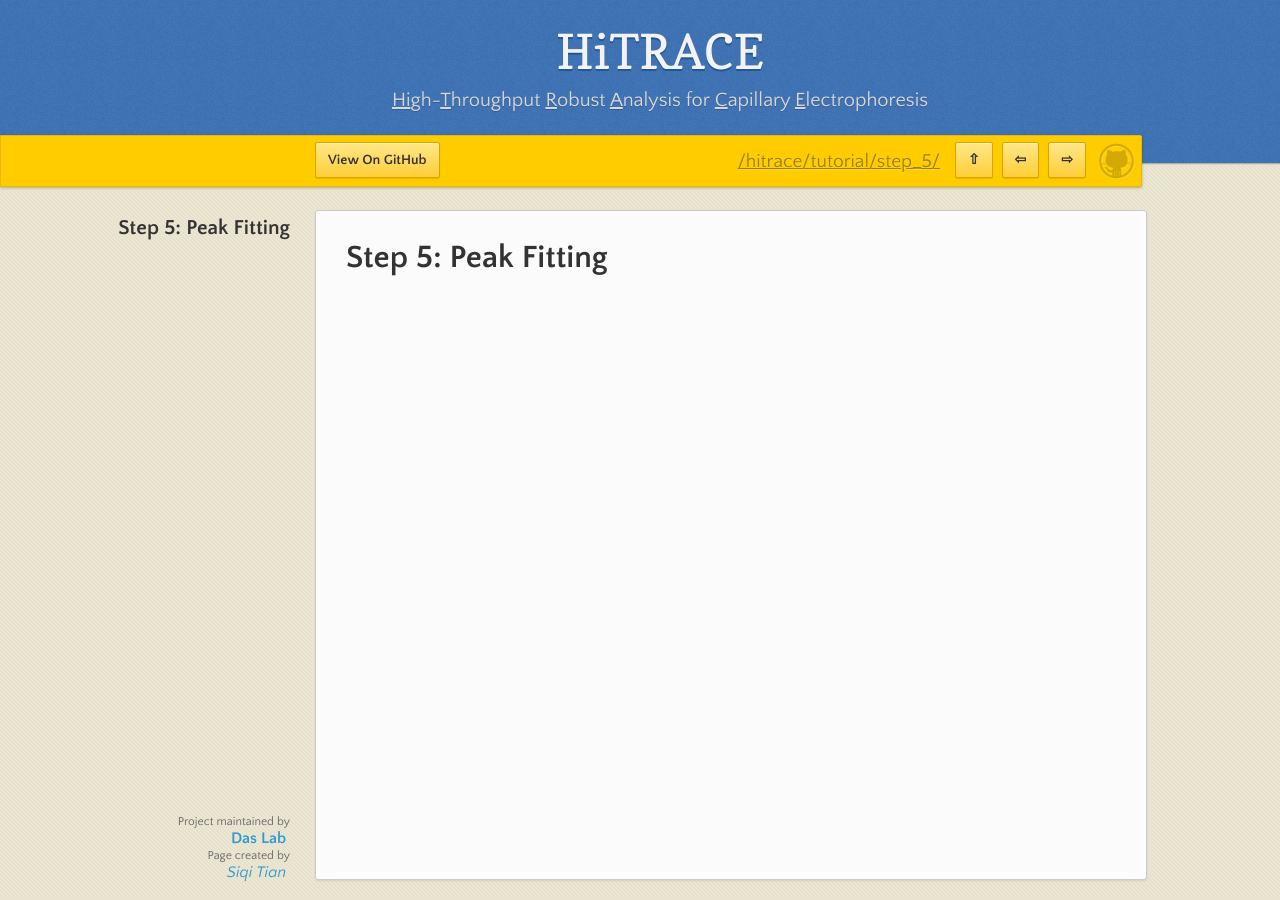
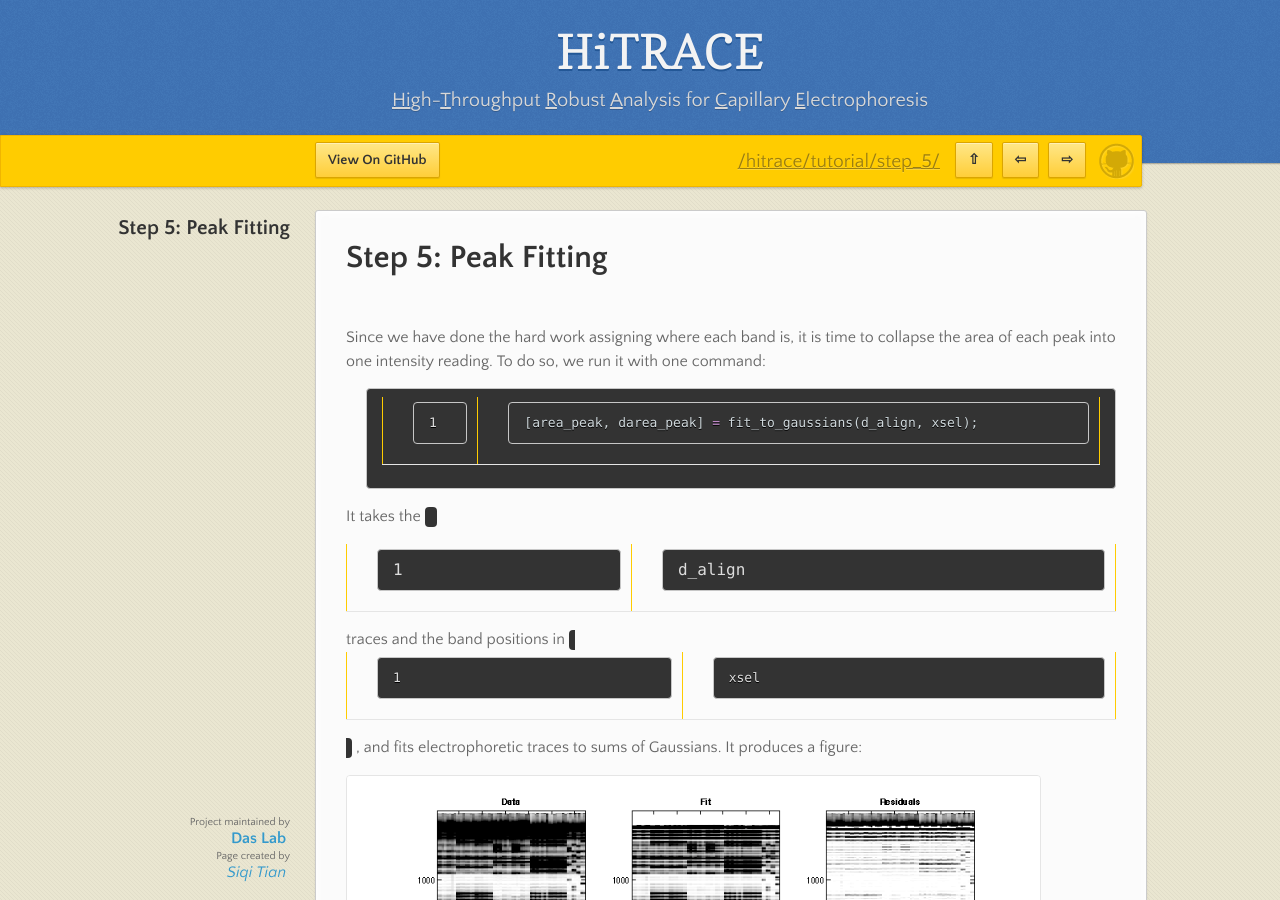
Before and after one commit to ribokit/ribokit.github.io, a Jekyll site: the page built from hitrace/step_5.md, in a window 1280 px wide and 900 px high. Built offline with Jekyll 4.4.1, drawn with Linux system fonts in a browser that asks for light colours; some of the changed text lies outside the part shown.

````diff
--- a/assets/css/styles.css
+++ b/assets/css/styles.css
@@ -253,7 +253,7 @@
 }
 
 small {
-  font-size: 75%;
+  font-size: 67%;
 }
 
 /*
@@ -834,10 +834,10 @@
   box-shadow: 0px 1px 2px rgba(0, 0, 0, 0.09), inset 0px 0px 2px 2px rgba(255, 255, 255, 0.5), inset 0 0 5px 5px rgba(255, 255, 255, 0.4);
 }
 
-small {
+/*small {
   font-size: 12px;
 }
-
+*/
 nav {
   width: 230px;
   position: fixed;
--- a/hitrace/step_5.md
+++ b/hitrace/step_5.md
@@ -13,3 +13,40 @@
 # Step 5: Peak Fitting
 
 <br/>
+
+Since we have done the hard work assigning where each band is, it is time to collapse the area of each peak into one intensity reading. To do so, we run it with one command:
+
+```matlab
+[area_peak, darea_peak] = fit_to_gaussians(d_align, xsel);
+```
+
+It takes the `d_align` traces and the band positions in `xsel`, and fits electrophoretic traces to sums of Gaussians. It produces a figure:
+
+[![fit_to_gaussians Figure](/hitrace/res/pfl_1D_fig_fit.png "fit_to_gaussians Figure"){: style="width:90%;"}](/hitrace/res/pfl_1D_fig_fit.png)
+
+You'll see the original data on the _left_, the fitted profiles in the _middle_, and residuals on the _right_. There is often a lot of noise (alternating black and white bars) at the top and bottom of the plot; the very large signals there are often saturated and not reproduced well by Gaussians. [That's OK, we'll ignore that data later.]
+
+> Most of the traces should be captured in the _middle_. Some minor leaks would fall to the _right_, and it is fine. The regions outside of our annotate region are not captured.
+
+> Note that this fit does not try to optimize the Gaussian widths (its assumed to be 0.25 times the mean peak spacing) or the band positions. To do that more complex fit, you can use `do_the_fit()`. But **watch out** since this can lead to spurious fluctuations especially for nearly merged bands.
+
+Once finished, the `fit_to_gaussians()` command returns the following variables:
+
+| Variable | Type | Description |
+| --- | --- | --- |
+| `area_peak` | _(S+1)xN double_ | Fitted peak intensities. |
+| `darea_peak` | _(S+1)xN double_ | Error estimates for `area_peak`, based on uncertainties of peak locations. |
+
+<hr/>
+
+As an example of **2D** data analysis, the commands are the same as **1D** for this step.
+
+```matlab
+[area_peak, darea_peak] = fit_to_gaussians(d_align, xsel);
+area_peak(:, 56) = 0;
+darea_peak(:, 56) = 0;
+```
+
+We erase lane 56 since it was bad data. This is to prevent accidental interpretation.
+
+[![fit_to_gaussians Figure](/hitrace/res/pfl_2D_fig_fit.png "fit_to_gaussians Figure"){: style="width:90%;"}](/hitrace/res/pfl_2D_fig_fit.png)
````
Also changed, not shown: hitrace/step_1.md (+9 -0 lines), hitrace/step_2.md (+1 -1 lines), hitrace/step_6.md (added, +142 -0 lines), hitrace/tutorial.md (+2 -2 lines), hitrace/res/pfl_1D_rx_attcorr.png (added), hitrace/res/pfl_1D_rx_bkgsub.png (added), hitrace/res/pfl_1D_rx_norm.png (added), hitrace/res/pfl_1D_rx_unsat.png (added), hitrace/res/pfl_2D_fig_1.png (added), hitrace/res/pfl_2D_fig_2.png (added), hitrace/res/pfl_2D_fig_3.png (added), hitrace/res/pfl_2D_fig_4.png (added), hitrace/res/pfl_2D_fig_5.png (added), hitrace/res/pfl_2D_fig_fit.png (added).
